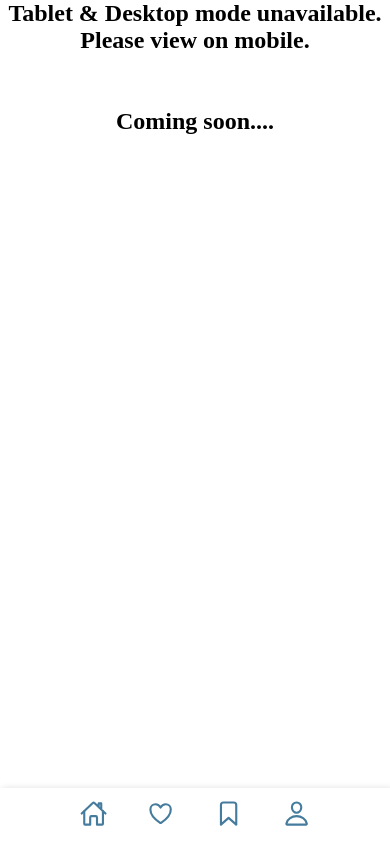
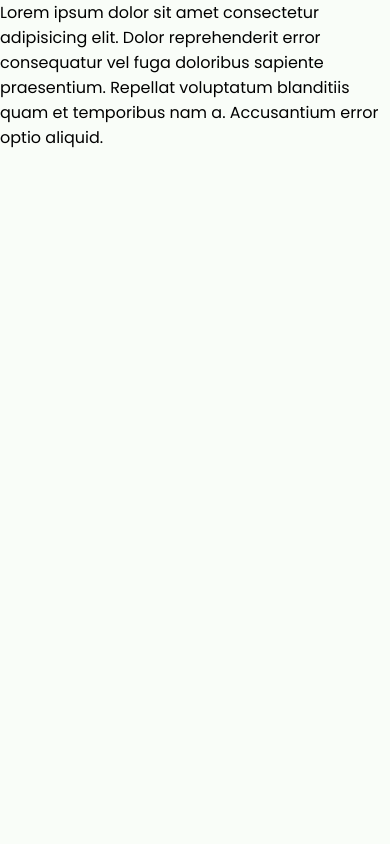
Before and after one commit to ernestechie/Listing.com, a website built with webpack: page dist/index.html in a window 390 px wide. Built offline with nearby package versions, Linux system fonts and the light colour scheme.

Commit message:
Add media query, utility classes & styles for pages

```diff
--- a/src/js/App.js
+++ b/src/js/App.js
@@ -1,9 +1,9 @@
-window.addEventListener('mousemove', () => {
-  if (window.innerWidth < 600) {
+setInterval(() => {
+  if (window.innerWidth <= 600) {
     document.querySelector('#coming-soon').style.display = 'none';
-    document.querySelector('#main').style.display = 'block';
+    document.querySelector('#app').style.display = 'block';
   } else {
     document.querySelector('#coming-soon').style.display = 'block';
-    document.querySelector('#main').style.display = 'none';
+    document.querySelector('#app').style.display = 'none';
   }
-});
+}, 100);
--- a/src/scss/main.scss
+++ b/src/scss/main.scss
@@ -1,5 +1,29 @@
 @import './partials/resets';
 @import './partials/variables';
+@import './partials/utilities';
+@import './partials/views/login';
+@import './partials/views/signup';
+
+#coming-soon {
+  padding: 5rem;
+  font-family: $lato;
+  text-align: center;
+  line-height: 1.5;
+}
+
+#app {
+  height: 100vh;
+  width: 100vw;
+  position: relative;
+  overflow-x: hidden;
+  font-family: $poppins;
+}
+
+#main {
+  height: 100%;
+  width: 100%;
+  position: relative;
+}
 
 .nav {
   width: 100vw;
@@ -32,3 +56,5 @@
     }
   }
 }
+
+@import './partials/media_queries';
--- /dev/null
+++ b/src/scss/partials/_media_queries.scss
@@ -0,0 +1,11 @@
+@media (max-width: 512px) {
+  .nav .nav-links {
+    width: 90%;
+  }
+}
+
+@media (max-width: 414px) {
+  .nav .nav-links {
+    width: 100%;
+  }
+}
--- a/src/scss/partials/_resets.scss
+++ b/src/scss/partials/_resets.scss
@@ -25,9 +25,7 @@ body {
 }
 
 #coming-soon {
-  display: flex;
-  align-items: center;
-  justify-content: center;
+  display: none;
   text-align: center;
 }
 
--- /dev/null
+++ b/src/scss/partials/_utilities.scss
@@ -0,0 +1,10 @@
+@import './variables';
+
+.form-page {
+  height: 100vh;
+  z-index: 5;
+  position: absolute;
+  top: 0;
+  left: 0;
+  background: $light-color;
+}
--- a/src/scss/partials/_variables.scss
+++ b/src/scss/partials/_variables.scss
@@ -1,6 +1,6 @@
 // COLOURS
 $accent-red: #e63946;
-$light-color: #f1faee;
+$light-color: #f9fdf8;
 $pale-blue: #a8dadc;
 $normal-blue: #457b9d;
 $dark-blue: #1d3557;
--- /dev/null
+++ b/src/scss/partials/views/_login.scss
@@ -0,0 +1 @@
+@import '../variables';
--- /dev/null
+++ b/src/scss/partials/views/_signup.scss
@@ -0,0 +1,4 @@
+@import '../variables';
+
+.signup-page {
+}
```
Also changed, not shown: dist/css/main.css, dist/index.html, dist/js/app.js, dist/js/hover.js.
